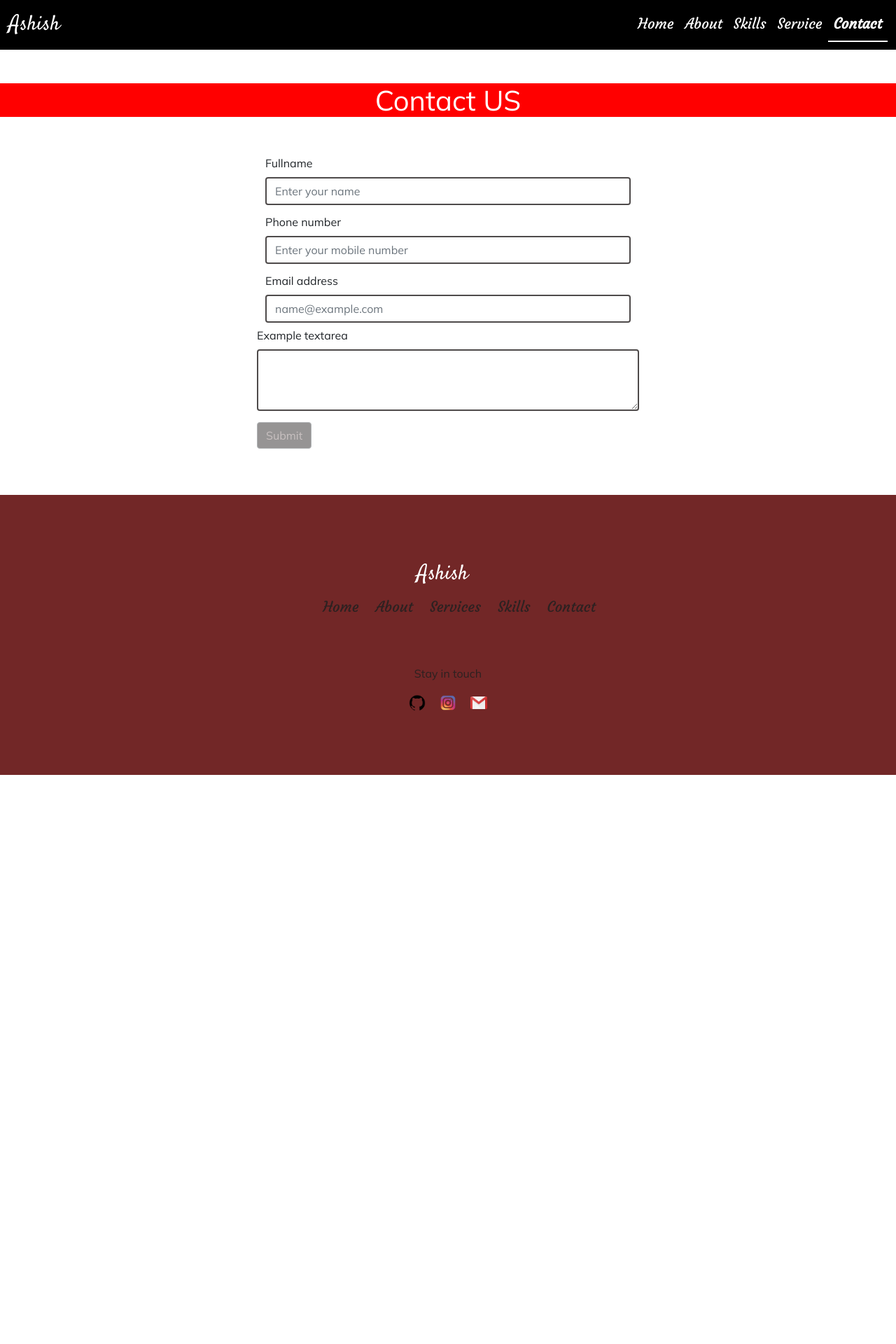
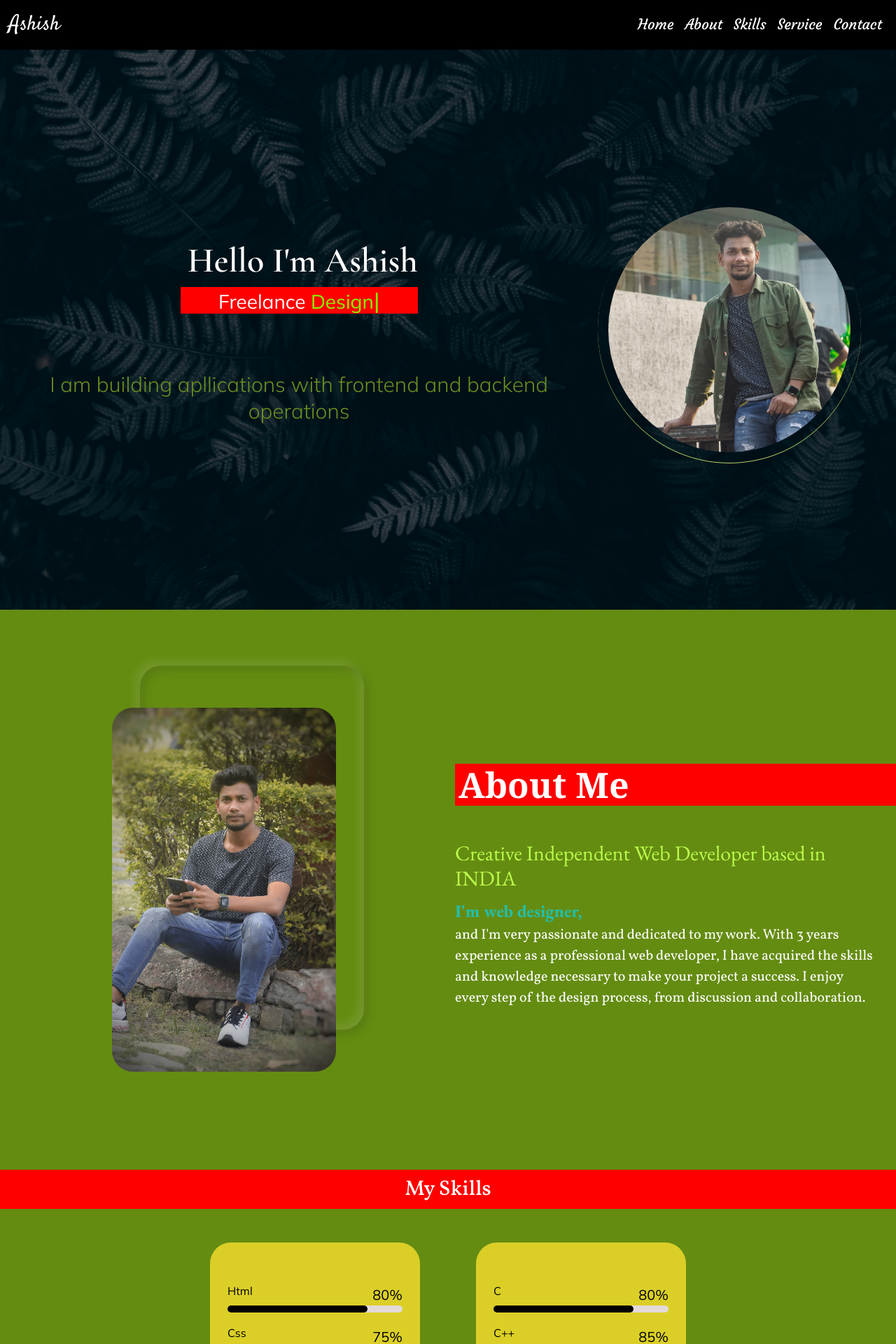
Before and after one commit to Ashishrajak1/profile, a React (Create React App) app: page /contact in a window 1280 px wide. Shown: the top 1920 px of the page at 70% size. Before the commit the page ends 1107 px from the top, so only its background shows below. Built offline with nearby package versions, Linux system fonts and the light colour scheme; a web font is replaced by a local one.

Commit message:
new commit

```diff
--- /dev/null
+++ b/src/Main.js
@@ -0,0 +1,26 @@
+import React from 'react'
+import "../node_modules/bootstrap/dist/css/bootstrap.min.css";
+import "../node_modules/bootstrap/dist/js/bootstrap.bundle";
+import Home from "./Home";
+import About from "./About";
+import Skills from "./Skills";
+import Service from "./Service";
+import Contact from "./Contact";
+import Navbar from "./Navbar";
+import Footer from "./Footer"
+
+function Main() {
+  return (
+    <>
+  <Navbar/>
+  <Home />
+  <About />
+  <Skills />
+  <Service />
+  <Contact />
+  <Footer/>
+    </>
+  )
+}
+
+export default Main
--- a/src/Navbar.js
+++ b/src/Navbar.js
@@ -1,14 +1,14 @@
-import css from "./Navbar.css";
+import "./Navbar.css";
 import React from "react";
-import { NavLink } from "react-router-dom";
+// import { NavLink } from "react-router-dom";
 const Navbar = () => {
   return (
 
           <nav className="navbar navbar-expand-lg navbar-light bg-light">
             <div className="container-fluid">
-              <NavLink className="navbar-brand" to="/">
+              <a className="navbar-brand" href="/">
                 Ashish
-              </NavLink>
+              </a>
               <button
                 className="navbar-toggler bg-light"
                 type="button"
@@ -23,33 +23,33 @@ const Navbar = () => {
               <div className="collapse navbar-collapse " id="navbarSupportedContent">
                 <ul className="navbar-nav ml-auto mb-2 mb-lg-0 text-center">
                   <li className="nav-item">
-                    <NavLink
+                    <a
                       className="nav-link "
                       aria-current="page"
-                     to="/"
+                     href="/"
                     >
                       Home
-                    </NavLink>
+                    </a>
                   </li>
                   <li className="nav-item">
-                    <NavLink className="nav-link " to="/about">
+                    <a className="nav-link " href="/about">
                       About
-                    </NavLink>
+                    </a>
                   </li>
                   <li className="nav-item">
-                    <NavLink className="nav-link" to="/skills">
+                    <a className="nav-link" href="/skills">
                       Skills
-                    </NavLink>
+                    </a>
                   </li>
                   <li className="nav-item">
-                    <NavLink className="nav-link" to="/service">
+                    <a className="nav-link" href="/service">
                       Service
-                    </NavLink>
+                    </a>
                   </li>
                   <li className="nav-item">
-                    <NavLink className="nav-link" to="/contact">
+                    <a className="nav-link" href="/contact">
                       Contact
-                    </NavLink>
+                    </a>
                   </li>
                 </ul>
               </div>
--- a/src/Skills.js
+++ b/src/Skills.js
@@ -1,5 +1,5 @@
 import React from "react";
-import css from "./Skills.css";
+import "./Skills.css";
 
 const MySkills = [
   {
@@ -37,7 +37,7 @@ const MysecSkills = [
   {
     title: "bootstrap",
     width: "85%",
-    percentage: "50%",
+    percentage: "60%",
   },
 ];
 
--- a/src/index.js
+++ b/src/index.js
@@ -1,11 +1,16 @@
 import React from 'react';
-import { BrowserRouter } from 'react-router-dom';
+// import { BrowserRouter } from 'react-router-dom';
 import ReactDOM from "react-dom";
 import './index.css';
-import App from "./App"
+import Main from "./Main"
+// import App from "./App"
 ReactDOM.render(
-  <BrowserRouter>
-    <App/>
-  </BrowserRouter>,
+  // <BrowserRouter>
+  //   <App/>
+  // </BrowserRouter>,
+
+  <React.StrictMode>
+    <Main/>
+  </React.StrictMode>,
   document.getElementById('root')
 );
```
Also changed, not shown: src/App.css (added).
